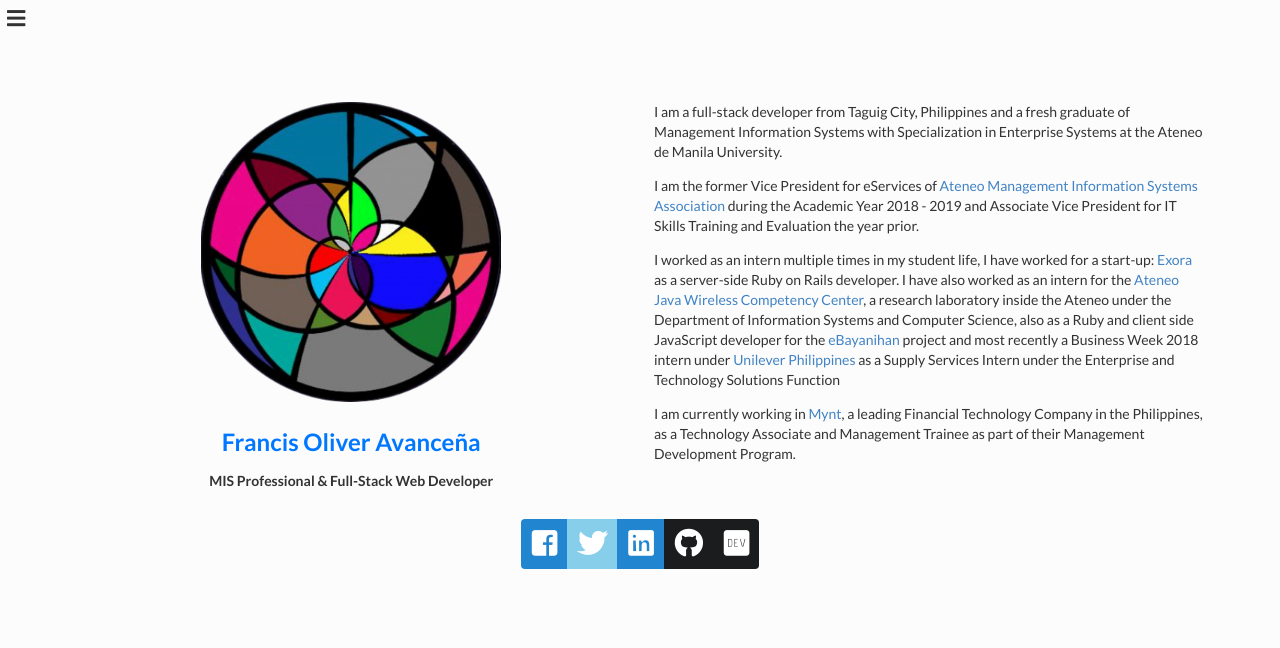
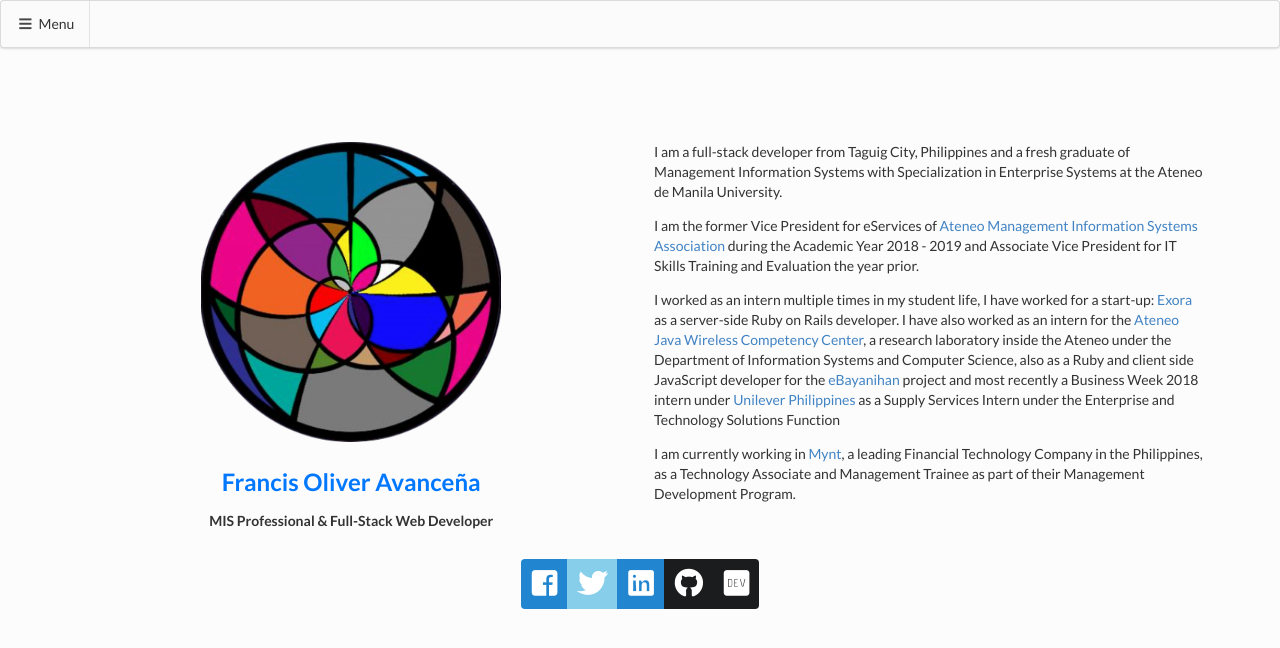
Before and after one commit to tripeersyou/francisoliverdev, a Jekyll site: the page built from index.html, in a window 1280 px wide. Shown: the top 648 px of the page. Built offline with Jekyll 4.4.1, drawn with Linux system fonts in a browser that asks for light colours; nearby versions of some CDN libraries; comment, search, counter and statistics services are not loaded.

Commit message:
Edited menu

```diff
--- a/_includes/menu.html
+++ b/_includes/menu.html
@@ -1,5 +1,6 @@
 <div class="ui top menu">
-    <div class="item">
-        <i class="bars icon" onclick="$('.ui.sidebar').sidebar('toggle')"></i>
+    <div class="item menu-item" onclick="$('.ui.sidebar').sidebar('toggle')">
+        <i class="bars icon" ></i>
+        <p>Menu</p>
     </div>
 </div>
--- a/_layouts/default.html
+++ b/_layouts/default.html
@@ -4,6 +4,7 @@
     <meta charset="UTF-8">
     <meta name="viewport" content="width=device-width, initial-scale=1.0">
     <meta http-equiv="X-UA-Compatible" content="ie=edge">
+    <link rel="shortcut icon" href="/assets/img/avatar.png" type="image/x-icon">
     <link rel="stylesheet" href="https://cdn.jsdelivr.net/npm/semantic-ui@2.4.2/dist/semantic.min.css">
     <link rel="stylesheet" href="https://use.fontawesome.com/releases/v5.4.0/css/all.css">
     <script src="https://code.jquery.com/jquery-3.1.1.min.js" integrity="sha256-hVVnYaiADRTO2PzUGmuLJr8BLUSjGIZsDYGmIJLv2b8=" crossorigin="anonymous"></script>
@@ -19,11 +20,7 @@
         {% include navigation.html %}
     </div>
     <div class="pusher">
-        {% if page.title != 'Francis Oliver Avanceña'%}
-            {% include menu.html %}
-        {% else %}
-            <i class="large bars icon menu-icon" onclick="$('.ui.sidebar').sidebar('toggle')"></i>
-        {% endif %}
+        {% include menu.html %}
         <div class="ui container content">
             {{content}}
         </div>
--- a/assets/css/application.css
+++ b/assets/css/application.css
@@ -35,7 +35,7 @@
 }
 
 
-.menu-icon{
+.menu-item{
     cursor: pointer;
     padding-top: 7px;
     padding-left: 7px;
--- a/index.html
+++ b/index.html
@@ -28,7 +28,7 @@
                 href="http://ebayanihan.ateneo.edu">eBayanihan</a> project and most recently a Business Week 2018 intern
             under <a href="https://www.unilever.com.ph/" target="_blank">Unilever Philippines</a> as a Supply Services
             Intern under the Enterprise and Technology Solutions Function</p>
-        <p>I am currently working in <a href="https://mynt.xyz">Mynt</a>, a leading Financial Technology Company in the Philippines, as a Technology Associate and Management Trainee as part of their Management Development Program.</p>
+        <p>I am currently working in <a href="https://mynt.xyz" target="_blank">Mynt</a>, a leading Financial Technology Company in the Philippines, as a Technology Associate and Management Trainee as part of their Management Development Program.</p>
     </div>
     <div class="sixteen wide column buttons-container">
         <div class="ui buttons">
```
